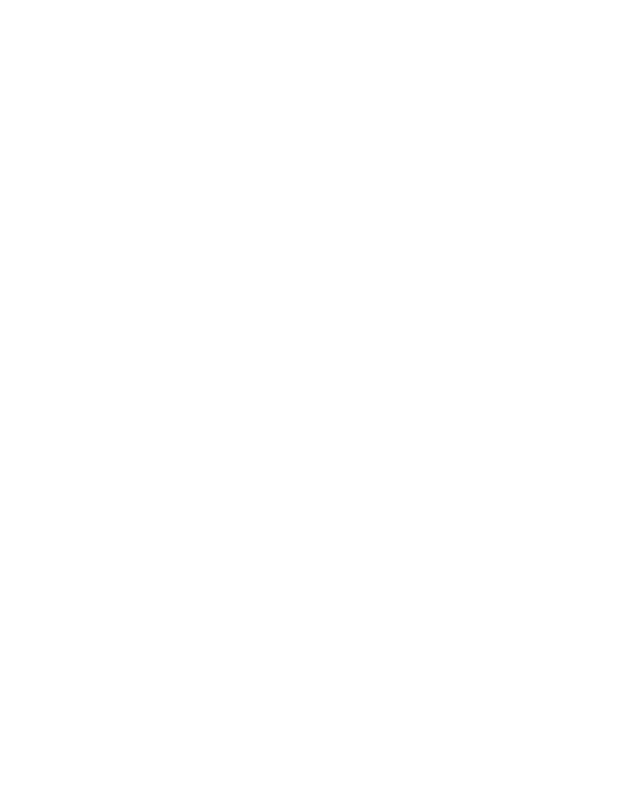
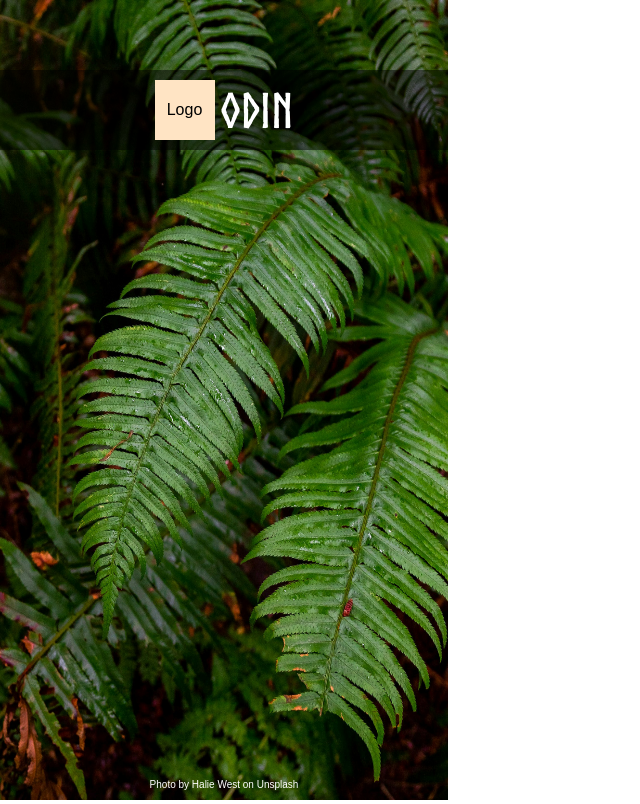
Before and after one commit to VirtualNemesis404/odin-sign-up-form, a plain HTML site: page index.html in a window 1280 px wide. Shown: the whole page, without its empty margins (0-640 px from the left). Drawn offline with Linux system fonts and the light colour scheme.

Commit message:
Add Logo Section
- Create a container
- Create Logo section inside the container
- Add background image to the section
- Add logo and text inside it
- Style the section and its layout
- Add custom font using font-face rule
- Add credits at the bottom of the section

```diff
--- a/index.html
+++ b/index.html
@@ -7,6 +7,20 @@
     <link rel="stylesheet" href="./styles.css">
 </head>
 <body>
-
+    <div class="container">
+        <div class="logo-section">
+            <img src="./assets/bg-image.jpg" width="100%" height="100%" alt="Background Image">
+            <div class="overlay"></div>
+            <div class="overlay-section">
+                <div class="logo">
+                    Logo
+                </div>
+                <p>ODIN</p>
+            </div>
+            <div class="credits">
+                <p>Photo by Halie West on Unsplash</p>
+            </div>
+        </div>
+    </div>
 </body>
 </html>
--- a/styles.css
+++ b/styles.css
@@ -1,5 +1,62 @@
+@font-face {
+  font-family: 'Norsebold';
+  src: url('Norsebold.otf') format('opentype');
+}
+body {
+  font-family: 'MyCustomFont', sans-serif;
+}
+
 * {
     margin: 0;
     padding: 0;
     box-sizing: border-box;
 }
+
+.logo-section{
+    width: 35%;
+    height: 100vh;
+    position: relative;
+}
+
+.overlay-section{
+    display: flex;
+    gap: 6px;
+    justify-content: center;
+    align-items: center;
+    position: absolute;
+    top: 80px;
+    width: 100%;
+}
+
+.overlay{
+    background-color: black;
+    width: 100%;
+    position: absolute;
+    top: 70px;
+    height: 80px;
+    opacity: 0.5;
+}
+
+.logo{
+    width: 60px;
+    height: 60px;
+    background-color: bisque;
+    display: flex;
+    justify-content: center;
+    align-items: center;
+}
+
+.overlay-section p{
+    color: white;
+    font-size: 48px;
+    font-family: 'Norsebold';
+}
+
+.credits{
+    position: absolute;
+    bottom: 10px;
+    font-size: 10px;
+    color: white;
+    width: 100%;
+    text-align: center;
+}
```
Also changed, not shown: Norsebold.otf (added).
